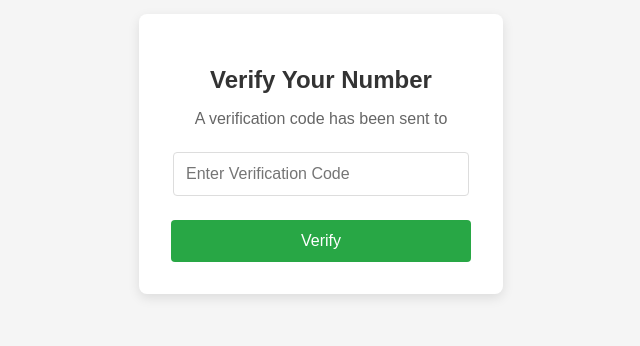
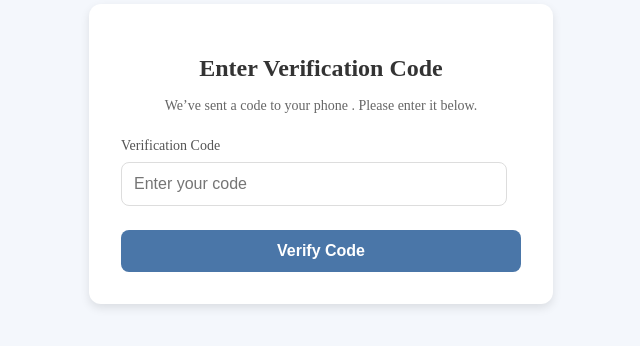
Before and after one commit to almas77abolfazl/chat-app, an Angular app in the folder chat-app-front/: page /verify-code in a window 1280 px wide. Shown: the part 246-592 px from the top of the page, without its empty margins (319-959 px from the left). Built offline with nearby package versions, Linux system fonts and the light colour scheme.

Commit message:
chore: change ui of login and verify component
Signed-off-by: almas77abolfazl <almas.abolfazl@gmail.com>

```diff
--- a/chat-app-front/src/app/auth/login/login.component.html
+++ b/chat-app-front/src/app/auth/login/login.component.html
@@ -1,13 +1,17 @@
 <div class="login-container">
-  <div class="login-box">
-    <h2>Welcome Back</h2>
-    <p>Please enter your phone number to continue</p>
-    <input
-      type="text"
-      [(ngModel)]="phoneNumber"
-      placeholder="Phone Number"
-      class="input-field"
-    />
-    <button (click)="sendCode()" class="submit-btn">Send Code</button>
+  <div class="login-card">
+    <h2 class="login-title">Enter your phone number</h2>
+    <div class="input-group">
+      <label for="phone" class="input-label">Phone Number</label>
+      <input
+        type="text"
+        id="phone"
+        class="input-field"
+        placeholder="+1 234 567 8901"
+      />
+    </div>
+    <button class="submit-btn" (click)="sendCode()">
+      Send Verification Code
+    </button>
   </div>
 </div>
--- a/chat-app-front/src/app/auth/login/login.component.scss
+++ b/chat-app-front/src/app/auth/login/login.component.scss
@@ -1,53 +1,60 @@
-/* login.component.scss */
 .login-container {
   display: flex;
   justify-content: center;
   align-items: center;
   height: 100vh;
-  background-color: #f5f5f5;
-  font-family: 'Arial', sans-serif;
-
-  .login-box {
-    background-color: #ffffff;
-    padding: 2rem;
-    border-radius: 8px;
-    box-shadow: 0 4px 12px rgba(0, 0, 0, 0.1);
-    text-align: center;
-    width: 300px;
-
-    h2 {
-      margin-bottom: 1rem;
-      color: #333333;
+  background-color: #f4f7fc;
 }
 
-    p {
+.login-card {
+  background: #fff;
+  border-radius: 12px;
+  padding: 2rem;
+  box-shadow: 0 4px 10px rgba(0, 0, 0, 0.1);
+  max-width: 400px;
+  width: 100%;
+}
+
+.login-title {
+  font-size: 24px;
+  font-weight: 600;
+  color: #333;
   margin-bottom: 1.5rem;
-      color: #666666;
+  text-align: center;
+}
+
+.input-group {
+  margin-bottom: 1.5rem;
+}
+
+.input-label {
+  display: block;
+  font-size: 14px;
+  margin-bottom: 0.5rem;
+  color: #555;
 }
 
 .input-field {
   width: 90%;
   padding: 0.75rem;
-      margin-bottom: 1.5rem;
-      border: 1px solid #dddddd;
-      border-radius: 4px;
-      font-size: 1rem;
+  border: 1px solid #ddd;
+  border-radius: 8px;
+  font-size: 16px;
 }
 
 .submit-btn {
-      background-color: #007bff;
-      color: #ffffff;
+  width: 100%;
   padding: 0.75rem;
-      width: 100%;
+  background-color: #4a76a8;
+  color: #fff;
+  font-size: 16px;
+  font-weight: 600;
   border: none;
-      border-radius: 4px;
-      font-size: 1rem;
+  border-radius: 8px;
   cursor: pointer;
   transition: background-color 0.3s ease;
+}
 
-      &:hover {
-        background-color: #0056b3;
+.submit-btn:hover {
+  background-color: #3b5c85;
 }
-    }
-  }
-}
--- a/chat-app-front/src/app/auth/verify-code/verify-code.component.html
+++ b/chat-app-front/src/app/auth/verify-code/verify-code.component.html
@@ -1,13 +1,18 @@
-<div class="verify-code-container">
-  <div class="verify-box">
-    <h2>Verify Your Number</h2>
-    <p>A verification code has been sent to {{ phoneNumber }}</p>
-    <input
-      type="text"
-      [(ngModel)]="verificationCode"
-      placeholder="Enter Verification Code"
-      class="input-field"
-    />
-    <button (click)="verifyCode()" class="submit-btn">Verify</button>
+<div class="verification-container">
+  <div class="verification-card">
+    <h2 class="verification-title">Enter Verification Code</h2>
+    <p class="verification-text">
+      We’ve sent a code to your phone {{ phoneNumber }}. Please enter it below.
+    </p>
+    <div class="input-group">
+      <label for="code" class="input-label">Verification Code</label>
+      <input
+        type="text"
+        id="code"
+        class="input-field"
+        placeholder="Enter your code"
+      />
+    </div>
+    <button class="submit-btn" (click)="verifyCode()">Verify Code</button>
   </div>
 </div>
--- a/chat-app-front/src/app/auth/verify-code/verify-code.component.scss
+++ b/chat-app-front/src/app/auth/verify-code/verify-code.component.scss
@@ -1,52 +1,67 @@
-.verify-code-container {
+.verification-container {
   display: flex;
   justify-content: center;
   align-items: center;
   height: 100vh;
-  background-color: #f5f5f5;
-  font-family: "Arial", sans-serif;
-
-  .verify-box {
-    background-color: #ffffff;
-    padding: 2rem;
-    border-radius: 8px;
-    box-shadow: 0 4px 12px rgba(0, 0, 0, 0.1);
-    text-align: center;
-    width: 300px;
-
-    h2 {
-      margin-bottom: 1rem;
-      color: #333333;
+  background-color: #f4f7fc;
 }
 
-    p {
+.verification-card {
+  background: #fff;
+  border-radius: 12px;
+  padding: 2rem;
+  box-shadow: 0 4px 10px rgba(0, 0, 0, 0.1);
+  max-width: 400px;
+  width: 100%;
+}
+
+.verification-title {
+  font-size: 24px;
+  font-weight: 600;
+  color: #333;
+  margin-bottom: 1rem;
+  text-align: center;
+}
+
+.verification-text {
+  font-size: 14px;
+  color: #666;
+  text-align: center;
   margin-bottom: 1.5rem;
-      color: #666666;
+}
+
+.input-group {
+  margin-bottom: 1.5rem;
+}
+
+.input-label {
+  display: block;
+  font-size: 14px;
+  margin-bottom: 0.5rem;
+  color: #555;
 }
 
 .input-field {
   width: 90%;
   padding: 0.75rem;
-      margin-bottom: 1.5rem;
-      border: 1px solid #dddddd;
-      border-radius: 4px;
-      font-size: 1rem;
+  border: 1px solid #ddd;
+  border-radius: 8px;
+  font-size: 16px;
 }
 
 .submit-btn {
-      background-color: #28a745;
-      color: #ffffff;
+  width: 100%;
   padding: 0.75rem;
-      width: 100%;
+  background-color: #4a76a8;
+  color: #fff;
+  font-size: 16px;
+  font-weight: 600;
   border: none;
-      border-radius: 4px;
-      font-size: 1rem;
+  border-radius: 8px;
   cursor: pointer;
   transition: background-color 0.3s ease;
+}
 
-      &:hover {
-        background-color: #218838;
+.submit-btn:hover {
+  background-color: #3b5c85;
 }
-    }
-  }
-}
--- a/chat-app-front/src/app/main/home/chat-list/chat-list.component.html
+++ b/chat-app-front/src/app/main/home/chat-list/chat-list.component.html
@@ -1,4 +1,8 @@
 <div class="chat-list">
+  <div class="search-container">
+    <input type="text" placeholder="Search" class="search-input" />
+    <fa-icon [icon]="['fas', 'search']" class="search-icon"></fa-icon>
+  </div>
   <div class="chat-item">
     <div class="avatar"></div>
     <div class="chat-info">
--- a/chat-app-front/src/app/main/home/chat-list/chat-list.component.scss
+++ b/chat-app-front/src/app/main/home/chat-list/chat-list.component.scss
@@ -1,3 +1,36 @@
+.search-container {
+  position: relative;
+  width: 100%;
+  max-width: 400px;
+  margin: 0 auto;
+}
+
+.search-input {
+  width: 100%;
+  padding: 10px 0;
+  border: unset;
+  box-shadow: 0 2px 4px rgba(0, 0, 0, 0.1);
+  font-size: 16px;
+  color: #333;
+  transition: border-color 0.3s ease, box-shadow 0.3s ease;
+
+  &:focus {
+    outline: none;
+    border-color: #4a76a8;
+    box-shadow: 0 2px 8px rgba(0, 0, 0, 0.2);
+  }
+}
+
+.search-icon {
+  position: absolute;
+  right: 10px;
+  top: 50%;
+  transform: translateY(-50%);
+  color: #aaa;
+  font-size: 18px;
+  pointer-events: none;
+}
+
 .chat-list {
   width: 300px;
   background-color: #ffffff;
@@ -6,8 +39,8 @@
   .chat-item {
     display: flex;
     align-items: center;
-    margin-bottom: 15px;
-    padding: 10px;
+    margin-bottom: 8px;
+    padding: 8px;
     cursor: pointer;
     &:hover {
       background-color: #f0f0f0;
--- a/chat-app-front/src/app/main/home/chat-list/chat-list.component.ts
+++ b/chat-app-front/src/app/main/home/chat-list/chat-list.component.ts
@@ -1,9 +1,10 @@
 import { Component } from '@angular/core';
+import { FontAwesomeModule } from '@fortawesome/angular-fontawesome';
 
 @Component({
   selector: 'app-chat-list',
   standalone: true,
-  imports: [],
+  imports: [FontAwesomeModule],
   templateUrl: './chat-list.component.html',
   styleUrl: './chat-list.component.scss'
 })
--- a/chat-app-front/src/app/main/home/side-bar/side-bar.component.scss
+++ b/chat-app-front/src/app/main/home/side-bar/side-bar.component.scss
@@ -1,5 +1,5 @@
 .sidebar {
-  width: 60px;
+  width: 110px;
   background-color: #2d2f33;
   display: flex;
   flex-direction: column;
```
Lines whose indentation alone changed are shown as unchanged.
